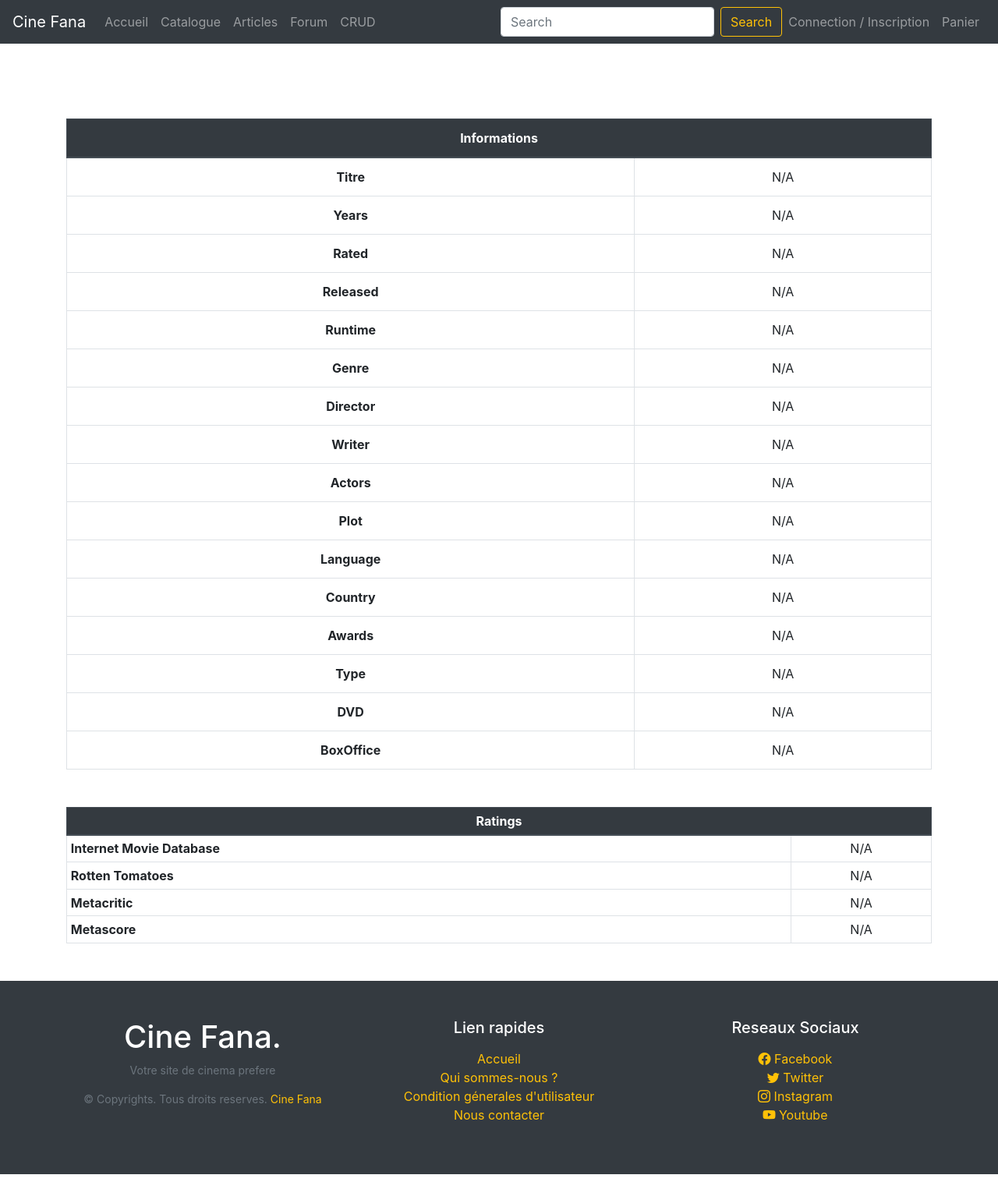
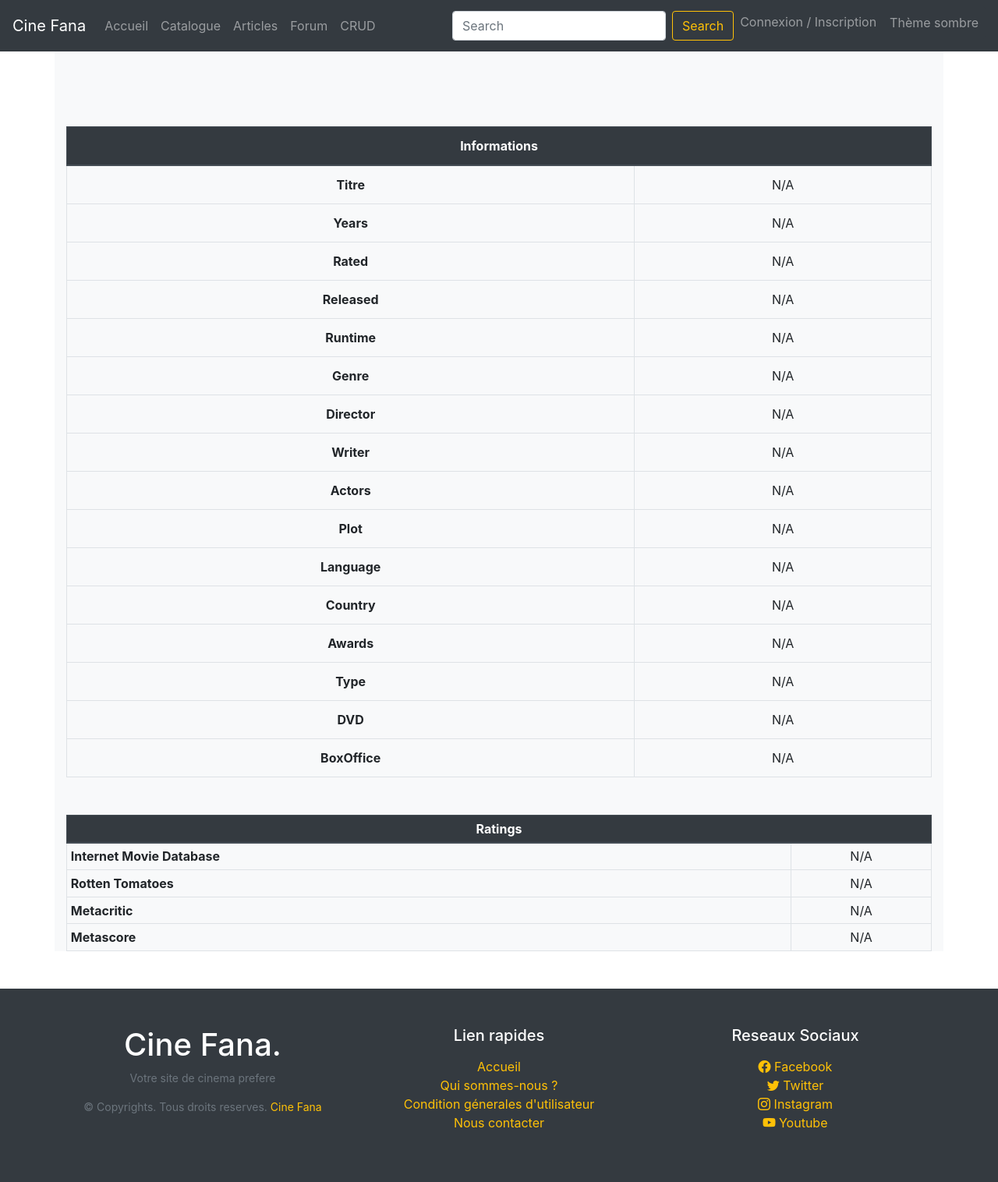
Before and after one commit to rubisanto/Cine_Fana_Anto, a PHP site: page /views/SingleMovieView.php in a window 1280 px wide. Shown: the whole page at 78% size. Run offline with PHP 8.4, Linux system fonts and the light colour scheme.

Commit message:
darkMode To fix

```diff
--- /dev/null
+++ b/scripts/darkMode.js
@@ -0,0 +1,26 @@
+// Selecteurs
+let button = document.querySelector(".btn-dark");
+let span = document.querySelector("#spanMode");
+let main = document.querySelector(".main");
+
+// addeventListener et localStorage
+button.addEventListener("click", () => {
+  if (main.classList.contains("dark")) {
+    main.classList.remove("dark");
+    button.textContent = "Thème sombre ";
+    localStorage.setItem("theme", "clair");
+  } else {
+    modeSombre();
+  }
+});
+
+// Fonction
+function modeSombre() {
+  main.classList.add("dark");
+  button.textContent = "Thème clair ";
+  localStorage.setItem("theme", "sombre");
+}
+
+if (localStorage.getItem("theme") == "sombre") {
+  modeSombre();
+}
--- a/styles/global.css
+++ b/styles/global.css
@@ -2,6 +2,28 @@
   font-size: 24px;
 }
 
+/*
+ button #mode {
+   background-color: black !important;
+  margin-left: 10px;
+  border: 1px;
+  border-radius: 15px;
+  padding: 15px;
+  cursor: pointer;
+} */
+
+.dark {
+  background-color: #112f41;
+  color: #ffffff;
+}
+
+.dark button {
+  background: #144098;
+  color: #fff;
+}
+
+
+/* Responsive part */
 @media screen and (max-width: 768px) {
   p {
     font-size: 16px;
--- a/views/layout.php
+++ b/views/layout.php
@@ -2,10 +2,10 @@
 // Change la nav dynamiquement avec la session
 if (isset($_SESSION["connect"]) == true) {
   $href = "?page=logout";
-  $connect = "Deconnection";
+  $connect = "Deconnexion";
 } else {
   $href = "?page=login";
-  $connect = "Connection / Inscription";
+  $connect = "Connexion / Inscription";
 }
 ?>
 <!DOCTYPE html>
@@ -28,6 +28,7 @@
   <link rel="stylesheet" href="styles/<?= $css ?>">
   <!-- JS -->
   <script src="scripts/<?= $js ?>" defer></script>
+  <script src="scripts/darkMode.js" defer></script>
 </head>
 
 <body>
@@ -55,6 +56,9 @@
           <li class="nav-item">
             <a class="nav-link" href="?page=crud">CRUD</a>
           </li>
+
+
+
         </ul>
         <form class="form-inline my-2 my-lg-0" method="get">
           <input class="form-control mr-sm-2" type="search" placeholder="Search" aria-label="Search" name="search" id="search" />
@@ -66,14 +70,15 @@
           <li class="nav-item">
             <a class="nav-link" href="<?= $href ?>"><?= $connect ?></a>
           </li>
+          <!-- bouton thème sombre -->
           <li class="nav-item">
-            <a class="nav-link" href="#">Panier</a>
+            <button id="mode" class="nav-link btn btn-dark mb-2">Thème sombre</button>
           </li>
         </ul>
       </div>
     </nav>
   </header>
-  <main class="container">
+  <main class="container main bg-light">
     <!-- Affiche le contenu du tempon -->
     <?= $content ?>
   </main>
```
